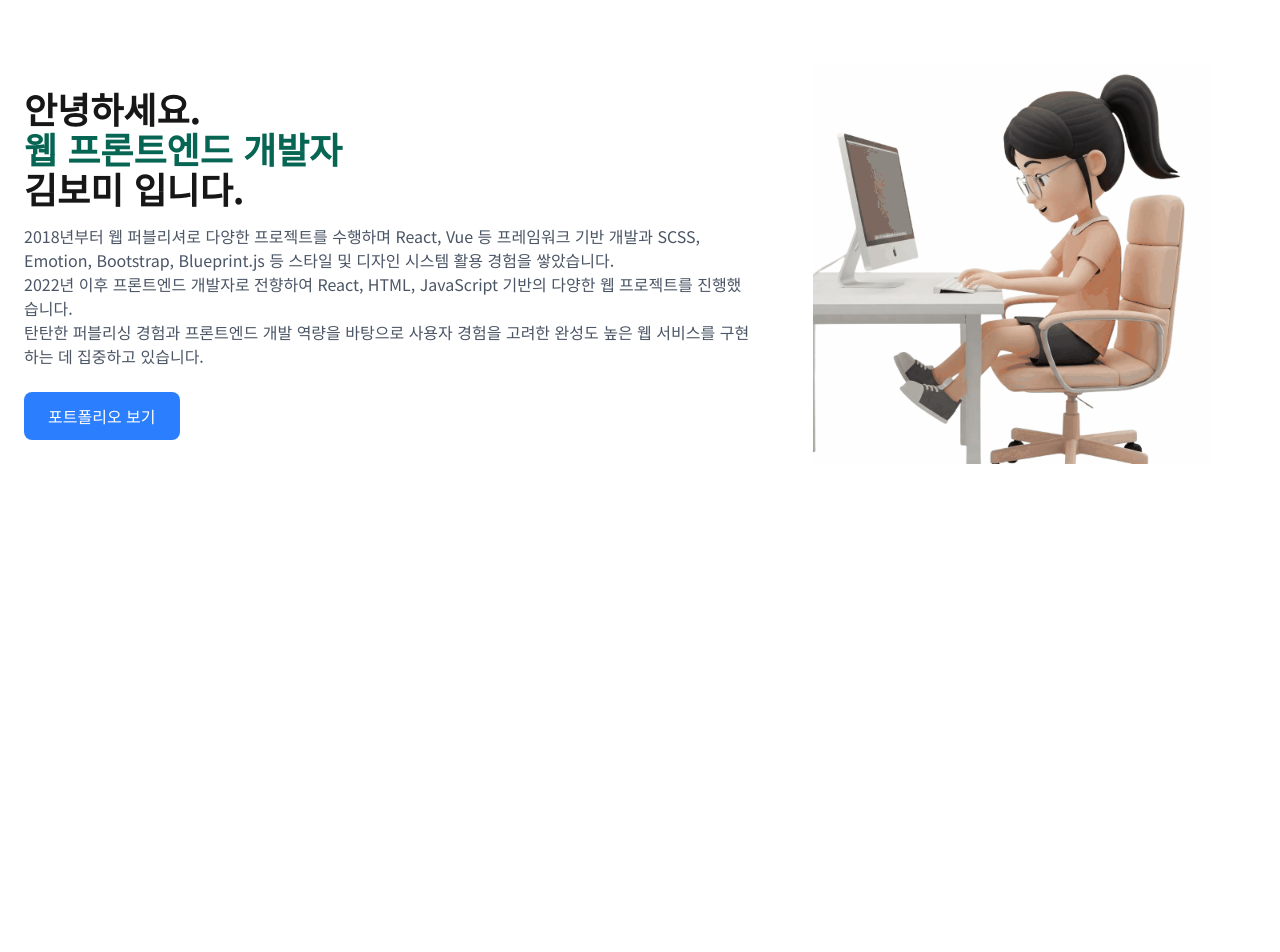
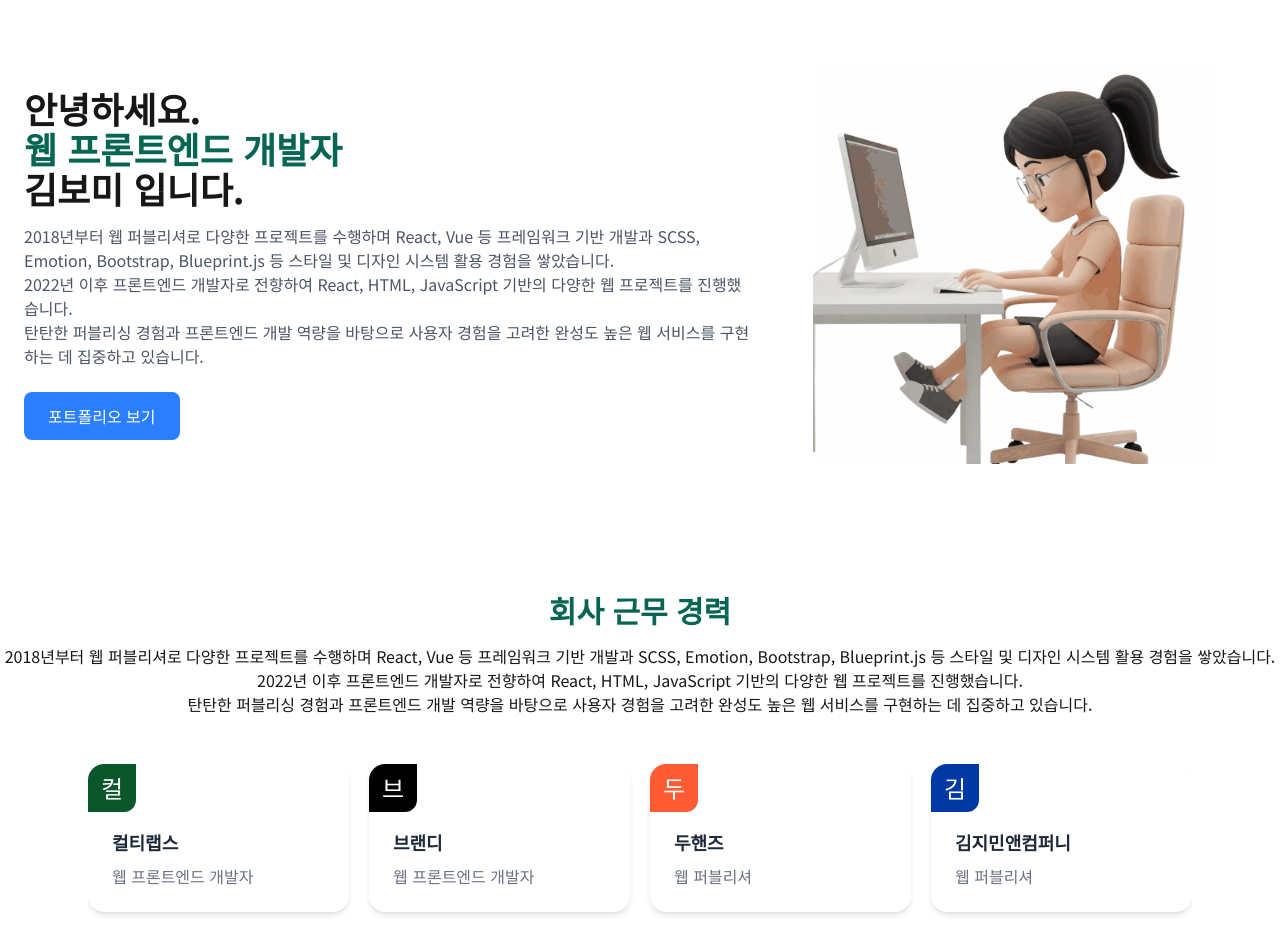
Before and after one commit to Kbomi/portfolio-nextjs, a Next.js app: page / in a window 1280 px wide. Shown: the top 952 px of the page. Before the commit the page ends 800 px from the top, so only its background shows below. Built offline with nearby package versions, Linux system fonts and the light colour scheme.

Commit message:
feat: 회사경력 스와이퍼 추가

```diff
--- /dev/null
+++ b/app/components/Career.tsx
@@ -0,0 +1,39 @@
+'use client';
+import CareerCard from "./CareerCard";
+import { Swiper, SwiperSlide } from "swiper/react";
+import { Navigation } from "swiper/modules";
+import "swiper/css";
+import "swiper/css/navigation";
+import career from "../data/career";
+
+export default function Career() {
+  return (
+    <section className="container mx-auto px-auto py-16">
+      <h2 className="text-3xl font-bold text-primary text-center">회사 근무 경력</h2>
+      <p className="mt-4 text-center">2018년부터 웹 퍼블리셔로 다양한 프로젝트를 수행하며 React, Vue 등 프레임워크 기반 개발과 SCSS, Emotion, Bootstrap, Blueprint.js 등 스타일 및 디자인 시스템 활용 경험을 쌓았습니다. <br />
+        2022년 이후 프론트엔드 개발자로 전향하여 React, HTML, JavaScript 기반의 다양한 웹 프로젝트를 진행했습니다.<br />
+        탄탄한 퍼블리싱 경험과 프론트엔드 개발 역량을 바탕으로 사용자 경험을 고려한 완성도 높은 웹 서비스를 구현하는 데 집중하고 있습니다.
+      </p>
+      <div className="max-w-6xl mx-auto mt-6 p-6">
+      {/* Swiper 슬라이더 */}
+        <Swiper
+          modules={[Navigation]}
+          spaceBetween={20}
+          slidesPerView={1}
+          breakpoints={{
+            640: { slidesPerView: 2 }, // 태블릿: 2개
+            1024: { slidesPerView: 4 }, // 데스크톱: 4개
+          }}
+          navigation
+          style={{ paddingBottom: '8px' }}
+        >
+          {career.map(card => (
+            <SwiperSlide key={card.id}>
+              <CareerCard card={card} />
+            </SwiperSlide>
+          ))}
+        </Swiper>
+      </div>
+    </section>
+  );
+}
--- /dev/null
+++ b/app/components/CareerCard.tsx
@@ -0,0 +1,20 @@
+import Link from "next/link";
+import { CareerProps } from "../data/career";
+
+export default function CareerCard({card}: {card:CareerProps}) {
+  return (
+    <Link href={'/'} className="bg-white shadow-md rounded-2xl flex flex-col">
+      {/* 아이콘 영역 */}
+      <div className={`w-12 h-12 rounded-tl-2xl rounded-br-xl flex items-center justify-center text-white text-2xl`}
+        style={{ backgroundColor: card.color }}
+      >
+        {card.title.charAt(0)}
+      </div>
+      {/* 텍스트 정보 */}
+      <div className="p-6 pt-0">
+        <h3 className="mt-4 text-lg font-semibold text-gray-800">{card.title}</h3>
+        <p className="text-gray-500 mt-2">{card.description}</p>
+      </div>
+    </Link>
+  );
+}
--- /dev/null
+++ b/app/components/Introduce.tsx
@@ -0,0 +1,29 @@
+'use client';
+import Image from 'next/image';
+import Link from 'next/link';
+
+export default function Introduce() {
+  return (
+    <section className="container flex items-center justify-center gap-4 mx-auto px-6 py-16">
+      <div className='w-[60%]'>
+      <h1 className="text-4xl font-bold">안녕하세요.
+        <br />
+        <span className='text-primary'>웹 프론트엔드 개발자</span>
+        <br />김보미 입니다.
+      </h1>
+      <p className="mt-4 text-gray-600">2018년부터 웹 퍼블리셔로 다양한 프로젝트를 수행하며 React, Vue 등 프레임워크 기반 개발과 SCSS, Emotion, Bootstrap, Blueprint.js 등 스타일 및 디자인 시스템 활용 경험을 쌓았습니다. <br />
+        2022년 이후 프론트엔드 개발자로 전향하여 React, HTML, JavaScript 기반의 다양한 웹 프로젝트를 진행했습니다.<br />
+        탄탄한 퍼블리싱 경험과 프론트엔드 개발 역량을 바탕으로 사용자 경험을 고려한 완성도 높은 웹 서비스를 구현하는 데 집중하고 있습니다.
+      </p>
+      <div className="mt-6">
+        <Link href="/projects">
+          <button className="px-6 py-3 bg-blue-500 text-white rounded-lg hover:bg-blue-700">포트폴리오 보기</button>
+        </Link>
+      </div>
+      </div>
+      <div className="flex items-center justify-center w-[40%]">
+        <Image src='/character.gif' alt='책상 앞에 앉아 있는 여자아이 캐릭터' width={400} height={400} />
+      </div>
+    </section>
+  );
+}
--- /dev/null
+++ b/app/components/Projects.tsx
@@ -0,0 +1,7 @@
+export default function Projects() {
+  return (
+    <section className="py-16">
+      <h2>외주 프로젝트</h2>
+    </section>
+  );
+}
--- /dev/null
+++ b/app/components/SideProjects.tsx
@@ -0,0 +1,7 @@
+export default function SideProjects() {
+  return (
+    <section className="py-16">
+      <h2>사이드 프로젝트</h2>
+    </section>
+  );
+}
--- /dev/null
+++ b/app/data/career.ts
@@ -0,0 +1,40 @@
+export interface CareerProps {
+  id: number;
+  color: string;
+  title: string;
+  date: string;
+  description: string;
+}
+
+const career: CareerProps[] = [
+  {
+    id: 0,
+    color: '#0b572b',
+    title: '컬티랩스',
+    date: '2023.10 - 재직중',
+    description: '웹 프론트엔드 개발자',
+  },
+  {
+    id: 1,
+    color: '#000',
+    title: '브랜디',
+    date: '2021.04.10 - 2023.07',
+    description: '웹 프론트엔드 개발자',
+  },
+  {
+    id: 2,
+    color: '#ff5c36',
+    title: '두핸즈',
+    date: '2020.01 - 2021.03',
+    description: '웹 퍼블리셔',
+  },
+  {
+    id: 3,
+    color: '#0039a6',
+    title: '김지민앤컴퍼니',
+    date: '2018.09 - 2020.01',
+    description: '웹 퍼블리셔',
+  },
+];
+
+export default career;
--- a/app/globals.css
+++ b/app/globals.css
@@ -2,6 +2,7 @@
 
 @theme {
   --color-primary: #076653;
+  --color-light-primary: rgba(7, 102, 83, .3);
 }
 
 :root {
@@ -14,6 +15,7 @@
     --background: #0c342c;
     --foreground: #ededed;
     --color-primary: #e3ef26;
+    --color-light-primary: rgba(227, 239, 38, .3);
   }
 }
 
--- a/app/page.tsx
+++ b/app/page.tsx
@@ -1,30 +1,11 @@
-import Image from 'next/image';
-import Link from 'next/link';
+import Career from './components/Career';
+import Introduce from './components/Introduce';
 
 export default function Home() {
   return (
-    <main className="container mx-auto px-6">
-      <section className="flex items-center justify-center gap-4 py-16">
-        <div className='w-[60%]'>
-        <h1 className="text-4xl font-bold">안녕하세요.
-          <br />
-          <span className='text-primary'>웹 프론트엔드 개발자</span>
-          <br />김보미 입니다.
-        </h1>
-        <p className="mt-4 text-gray-600">2018년부터 웹 퍼블리셔로 다양한 프로젝트를 수행하며 React, Vue 등 프레임워크 기반 개발과 SCSS, Emotion, Bootstrap, Blueprint.js 등 스타일 및 디자인 시스템 활용 경험을 쌓았습니다. <br />
-          2022년 이후 프론트엔드 개발자로 전향하여 React, HTML, JavaScript 기반의 다양한 웹 프로젝트를 진행했습니다.<br />
-          탄탄한 퍼블리싱 경험과 프론트엔드 개발 역량을 바탕으로 사용자 경험을 고려한 완성도 높은 웹 서비스를 구현하는 데 집중하고 있습니다.
-        </p>
-        <div className="mt-6">
-          <Link href="/projects">
-            <button className="px-6 py-3 bg-blue-500 text-white rounded-lg hover:bg-blue-700">포트폴리오 보기</button>
-          </Link>
-        </div>
-        </div>
-        <div className="flex items-center justify-center w-[40%]">
-          <Image src='/character.gif' alt='책상 앞에 앉아 있는 여자아이 캐릭터' width={400} height={400} />
-        </div>
-      </section>
+    <main>
+      <Introduce />
+      <Career />
     </main>
   );
 }
--- a/package.json
+++ b/package.json
@@ -11,7 +11,8 @@
   "dependencies": {
     "next": "^15.2.4",
     "react": "^19.0.0",
-    "react-dom": "^19.0.0"
+    "react-dom": "^19.0.0",
+    "swiper": "^11.2.6"
   },
   "devDependencies": {
     "@eslint/eslintrc": "^3",
```
Also changed, not shown: 2 other files (tests, documents, lock files or other folders).
